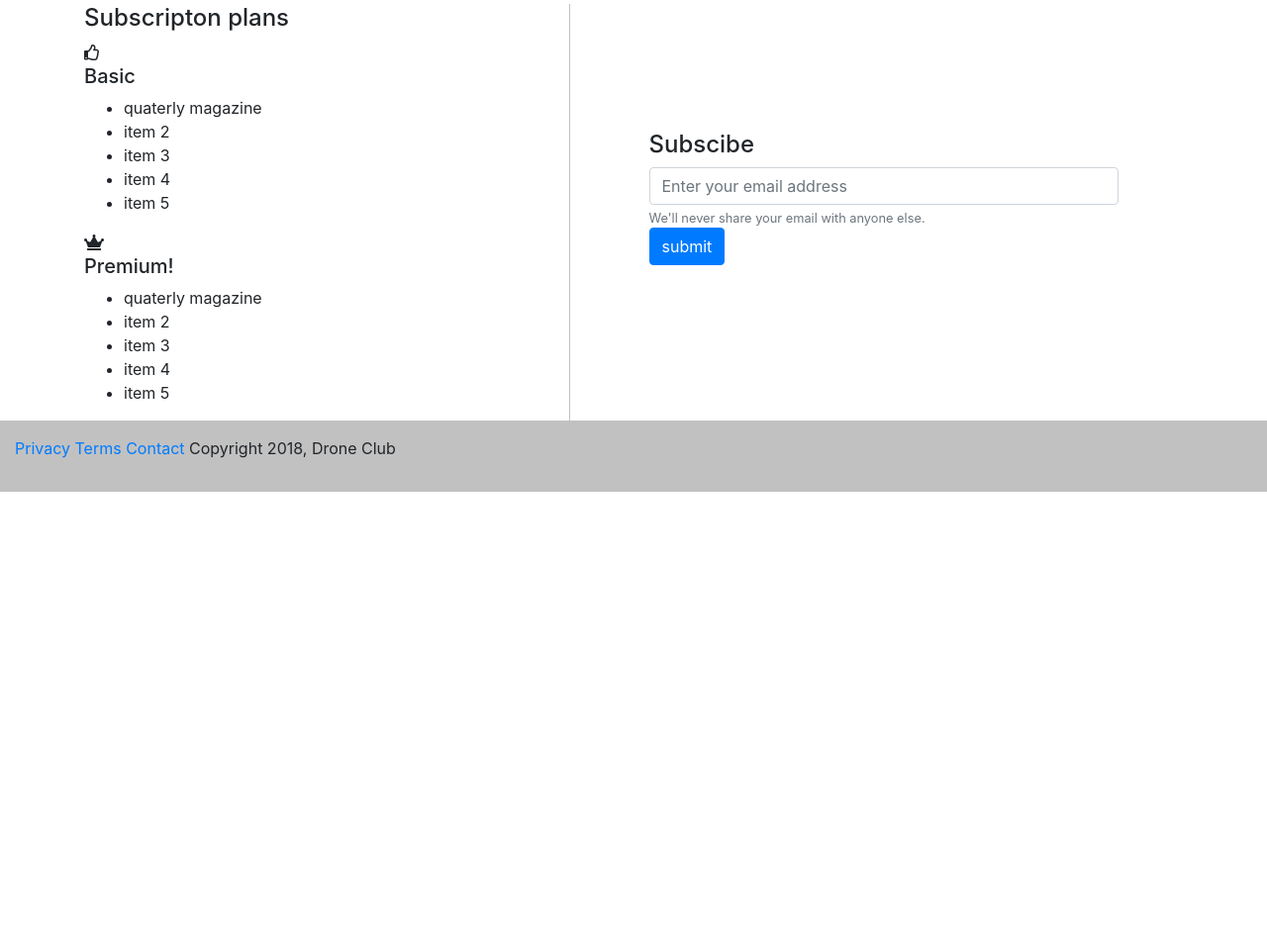
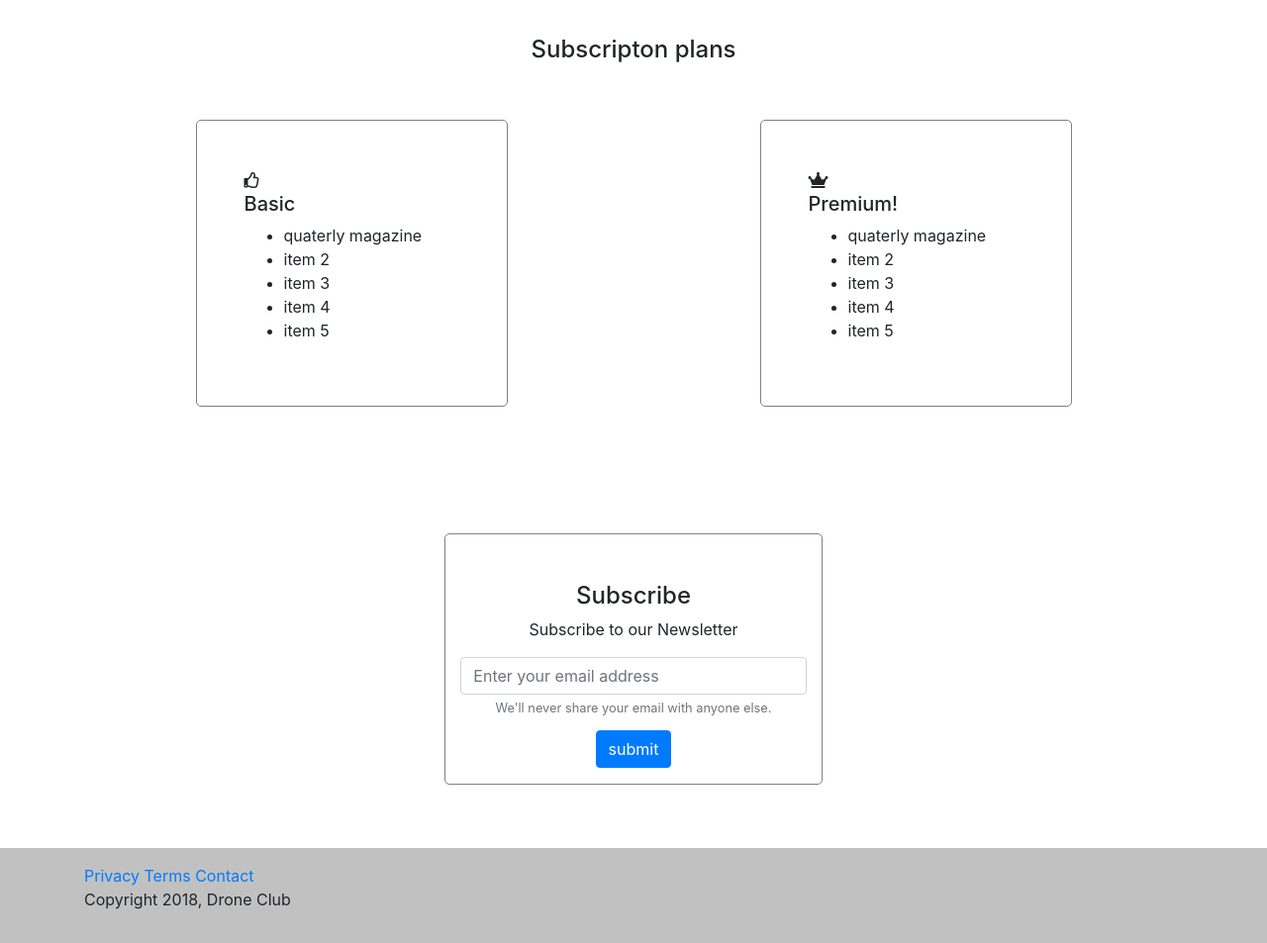
Before and after one commit to gareth-d85/fcc-product-landing-page, a plain HTML site: page index.html in a window 1280 px wide. Shown: the part 1390-2343 px from the top of the page at 99% size. Before the commit the page ends 1887 px from the top, so only its background shows below. Drawn offline with nearby package versions, Linux system fonts and the light colour scheme.

Commit message:
styling the page

```diff
--- a/index.html
+++ b/index.html
@@ -73,10 +73,9 @@
         </div>
       </div>
       <div class="container subscripton">
+          <h4>Subscripton plans</h4>
         <div class="row">
-          <div class="col-md">
-            <h4>Subscripton plans</h4>
-            <div class="">
+          <div class="col-md sub-box">
             <i class="far fa-thumbs-up"></i>
             <h5>Basic</h5>
             <ul>
@@ -87,7 +86,7 @@
               <li>item 5</li>
             </ul>
           </div>
-            <div class="">
+          <div class="col-md sub-box">
             <i class="fas fa-crown"></i>
             <h5>Premium!</h5>
             <ul>
@@ -99,8 +98,11 @@
             </ul>
           </div>
         </div>
+        <div class="row">
+          <div class="col-md"></div>
           <div class="col-md subscribe">
-            <h4>Subscibe</h4>
+            <h4>Subscribe</h4>
+            <p>Subscribe to our Newsletter</p>
             <form action="post">
               <div class="form-group">
                 <input type="email" class="form-control" name="email" id="email" placeholder="Enter your email address"><small id="emailHelp" class="form-text text-muted">We'll never share your email with anyone else.</small>
@@ -109,9 +111,10 @@
               </div>
             </form>
           </div>
+          <div class="col-md">
           </div>
         </div>
-
+      </div>
     </main>
     <footer>
       <div class="container terms">
--- a/stylesheet.css
+++ b/stylesheet.css
@@ -41,27 +41,52 @@ iframe {
 
 .subscripton {
     border-top: 1px solid #c1c1c1;
-    padding-top: 3em;
+    padding-top: 5em;
+}
+
+.subscripton > h4 {
+    text-align: center;
+    padding-bottom: 2em;
+}
+
+
+.sub-box {
+    border: 1px solid gray;
+    border-radius: 5px;
+    margin: auto;
+    padding: 3em;
+    max-width: 315px;
 }
 
 .subscribe {
-    border-left: 1px solid #c1c1c1;
-    padding: 8em 5em 0 5em;
+    border: 1px solid gray;
+    border-radius: 5px;
+    margin-top: 8em;
+    margin-bottom: 4em;
+}
+
+.subscribe > h4 {
+    padding-top: 2em;
+    text-align: center;
+}
+
+.subscribe p {
+    text-align: center;
+}
+
+#emailHelp {
+    text-align: center;
+}
+
+.subscribe button {
+    display: block;
+    margin: auto;
+    margin-top: 0.75em;
 }
 
 footer {
     background-color: #c1c1c1;
     padding: 1em 0;
-}
-
-.terms {
-    display: flex;
-    justify-content: right;
-
-}
-
-.terms, a, p {
-    display: inline-block;
 }
 
 
```
Also changed, not shown: 1 other file. Lines whose indentation alone changed are shown as unchanged.
